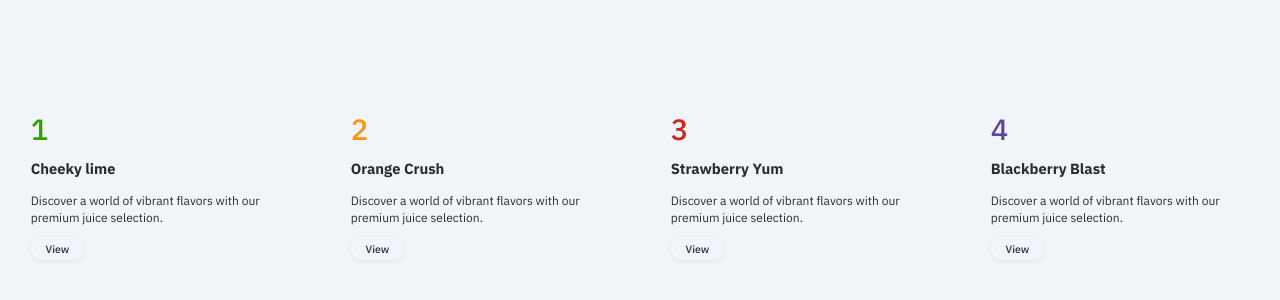
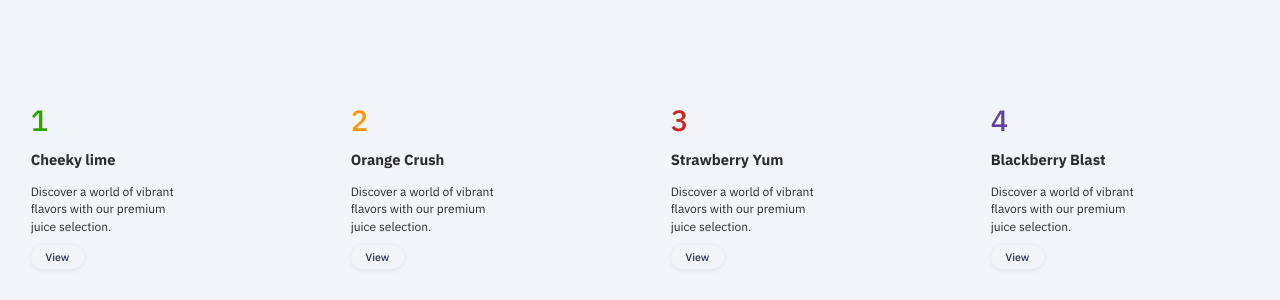
Before and after one commit to jatin2196/JuicyWebsite, a React (Vite) app: page / in a window 1280 px wide. Shown: the part 182-482 px from the top of the page. Built offline with nearby package versions, Linux system fonts and the light colour scheme.

Commit message:
fix the card size and adjust the spacing

```diff
--- a/src/components/FeatureCard/FeatureCard.module.scss
+++ b/src/components/FeatureCard/FeatureCard.module.scss
@@ -8,7 +8,7 @@ $vw-base: 1920;
 .featureCards {
   position: absolute;
   display: flex;
-  justify-content: center;
+  justify-content: space-between;
   align-items: center;
   gap: 0;
   left: 50%;
@@ -21,6 +21,7 @@ $vw-base: 1920;
 }
 
 .featureCard {
+  flex: 1 1 auto;
   width: auto;
   min-height: 100vh;
   display: flex;
@@ -118,6 +119,7 @@ $vw-base: 1920;
 
 .cardDescription {
   width: 100%;
+  max-width: vw(219);
   font-size: vw(18);
   font-weight: 400;
   line-height: vw(26);
```
